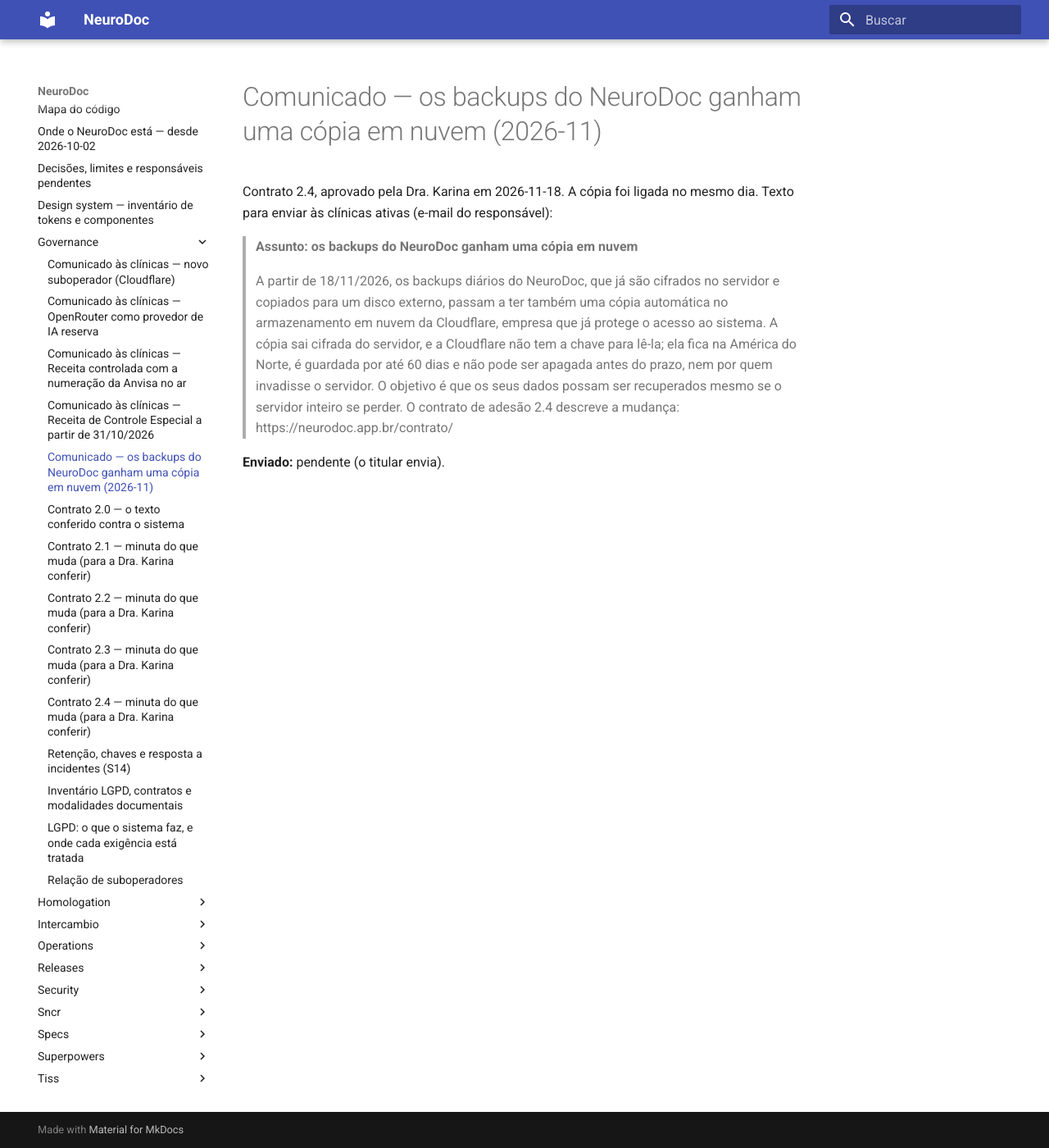
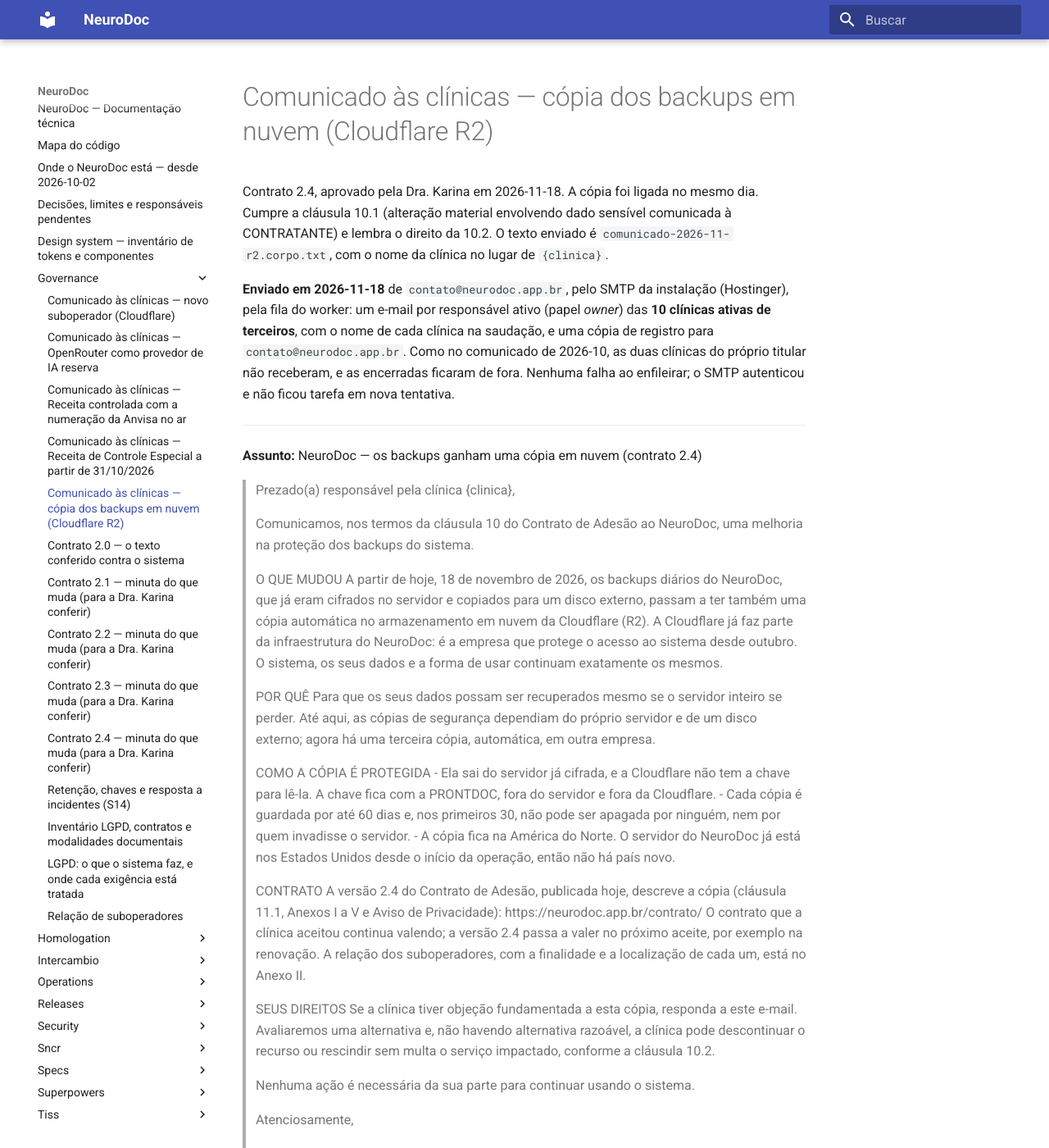
Before and after one commit to ffreua/neurodoc, an MkDocs documentation site: the page built from docs/governance/comunicado-2026-11-r2.md, in a window 1280 px wide and 1400 px high. Shown: the whole window at 82% size. Built offline with MkDocs 1.6.1 and Material for MkDocs 9.7.7, drawn with Linux system fonts in a browser that asks for light colours; some of the changed text lies outside the part shown.

Commit message:
Comunicado as clinicas da copia dos backups no R2 (contrato 2.4): texto e registro do envio

```diff
--- a/docs/governance/comunicado-2026-11-r2.md
+++ b/docs/governance/comunicado-2026-11-r2.md
@@ -1,18 +1,66 @@
-# Comunicado — os backups do NeuroDoc ganham uma cópia em nuvem (2026-11)
+# Comunicado às clínicas — cópia dos backups em nuvem (Cloudflare R2)
 
-Contrato 2.4, aprovado pela Dra. Karina em 2026-11-18. A cópia foi ligada no
-mesmo dia. Texto para enviar às clínicas ativas (e-mail do responsável):
+Contrato 2.4, aprovado pela Dra. Karina em 2026-11-18. A cópia foi ligada
+no mesmo dia. Cumpre a cláusula 10.1 (alteração material envolvendo dado
+sensível comunicada à CONTRATANTE) e lembra o direito da 10.2. O texto
+enviado é `comunicado-2026-11-r2.corpo.txt`, com o nome da clínica no lugar
+de `{clinica}`.
 
-> **Assunto: os backups do NeuroDoc ganham uma cópia em nuvem**
+**Enviado em 2026-11-18** de `contato@neurodoc.app.br`, pelo SMTP da instalação
+(Hostinger), pela fila do worker: um e-mail por responsável ativo (papel
+*owner*) das **10 clínicas ativas de terceiros**, com o nome de cada clínica
+na saudação, e uma cópia de registro para `contato@neurodoc.app.br`. Como no
+comunicado de 2026-10, as duas clínicas do próprio titular não receberam, e as
+encerradas ficaram de fora. Nenhuma falha ao enfileirar; o SMTP autenticou e
+não ficou tarefa em nova tentativa.
+
+---
+
+**Assunto:** NeuroDoc — os backups ganham uma cópia em nuvem (contrato 2.4)
+
+> Prezado(a) responsável pela clínica {clinica},
 >
-> A partir de 18/11/2026, os backups diários do NeuroDoc, que já são cifrados
-> no servidor e copiados para um disco externo, passam a ter também uma
-> cópia automática no armazenamento em nuvem da Cloudflare, empresa que
-> já protege o acesso ao sistema. A cópia sai cifrada do servidor, e a
-> Cloudflare não tem a chave para lê-la; ela fica na América do Norte, é
-> guardada por até 60 dias e não pode ser apagada antes do prazo, nem por
-> quem invadisse o servidor. O objetivo é que os seus dados possam ser
-> recuperados mesmo se o servidor inteiro se perder. O contrato de adesão
-> 2.4 descreve a mudança: https://neurodoc.app.br/contrato/
-
-**Enviado:** pendente (o titular envia).
+> Comunicamos, nos termos da cláusula 10 do Contrato de Adesão ao NeuroDoc, uma
+> melhoria na proteção dos backups do sistema.
+>
+> O QUE MUDOU
+> A partir de hoje, 18 de novembro de 2026, os backups diários do NeuroDoc, que já
+> eram cifrados no servidor e copiados para um disco externo, passam a ter
+> também uma cópia automática no armazenamento em nuvem da Cloudflare (R2). A
+> Cloudflare já faz parte da infraestrutura do NeuroDoc: é a empresa que protege o
+> acesso ao sistema desde outubro. O sistema, os seus dados e a forma de usar
+> continuam exatamente os mesmos.
+>
+> POR QUÊ
+> Para que os seus dados possam ser recuperados mesmo se o servidor inteiro se
+> perder. Até aqui, as cópias de segurança dependiam do próprio servidor e de
+> um disco externo; agora há uma terceira cópia, automática, em outra empresa.
+>
+> COMO A CÓPIA É PROTEGIDA
+> - Ela sai do servidor já cifrada, e a Cloudflare não tem a chave para lê-la.
+>   A chave fica com a PRONTDOC, fora do servidor e fora da Cloudflare.
+> - Cada cópia é guardada por até 60 dias e, nos primeiros 30, não pode ser
+>   apagada por ninguém, nem por quem invadisse o servidor.
+> - A cópia fica na América do Norte. O servidor do NeuroDoc já está nos Estados
+>   Unidos desde o início da operação, então não há país novo.
+>
+> CONTRATO
+> A versão 2.4 do Contrato de Adesão, publicada hoje, descreve a cópia
+> (cláusula 11.1, Anexos I a V e Aviso de Privacidade):
+> https://neurodoc.app.br/contrato/
+> O contrato que a clínica aceitou continua valendo; a versão 2.4 passa a
+> valer no próximo aceite, por exemplo na renovação. A relação dos
+> suboperadores, com a finalidade e a localização de cada um, está no Anexo II.
+>
+> SEUS DIREITOS
+> Se a clínica tiver objeção fundamentada a esta cópia, responda a este
+> e-mail. Avaliaremos uma alternativa e, não havendo alternativa razoável, a
+> clínica pode descontinuar o recurso ou rescindir sem multa o serviço
+> impactado, conforme a cláusula 10.2.
+>
+> Nenhuma ação é necessária da sua parte para continuar usando o sistema.
+>
+> Atenciosamente,
+>
+> Dr. Fernando Freua
+> NeuroDoc — contato@neurodoc.app.br
```
Also changed, not shown: docs/governance/comunicado-2026-11-r2.corpo.txt (added, +46 -0 lines).
